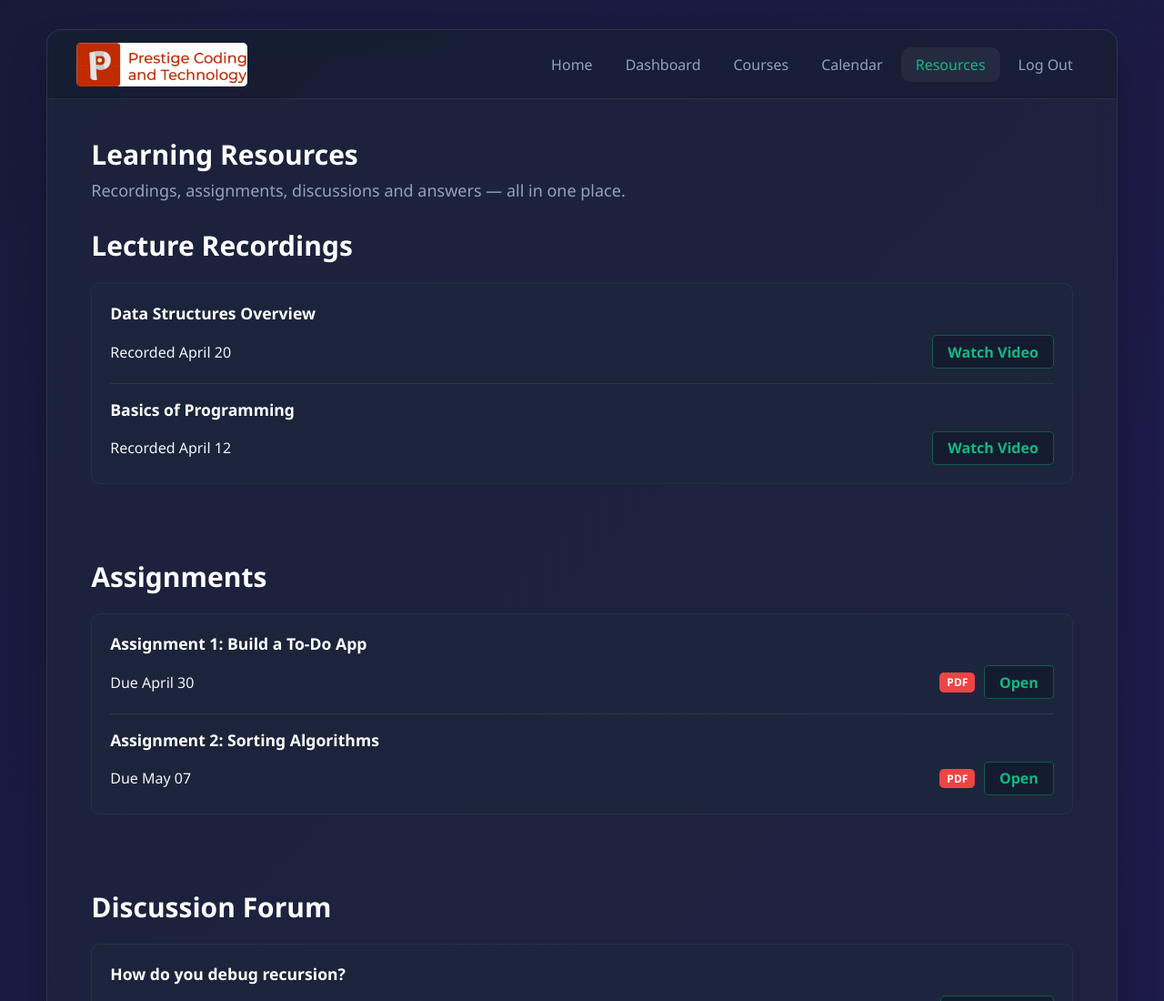
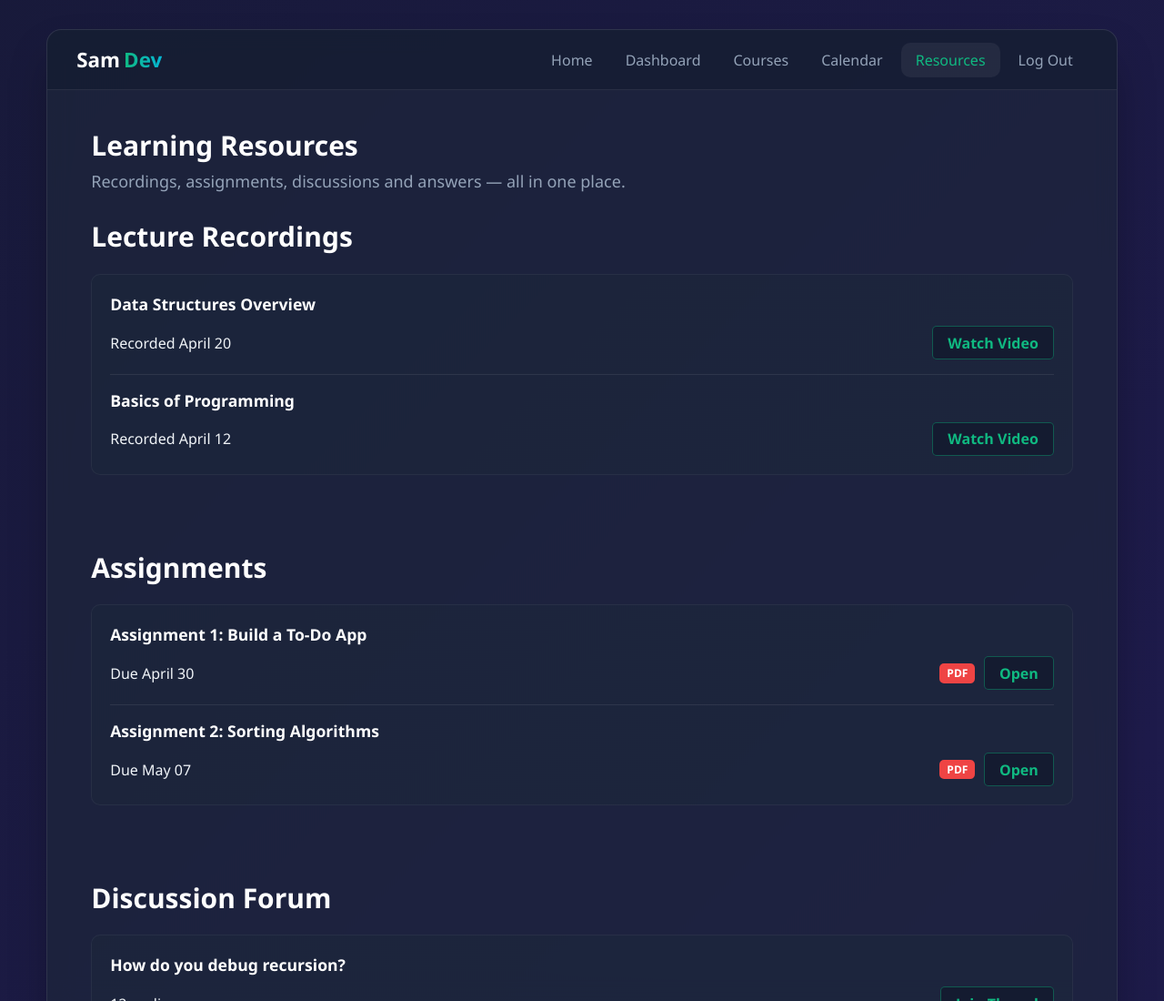
Before and after one commit to Vic-Tris/student-portal-2, a plain HTML site: page resources.html in a window 1280 px wide. Shown: the top 1100 px of the page at 91% size. Drawn offline with nearby package versions, Linux system fonts and the light colour scheme; sample sign-in values are in the browser's storage.

Commit message:
resource

```diff
--- a/resources.html
+++ b/resources.html
@@ -21,7 +21,7 @@
     <main>
         <header class="site-header row">
             <a href="portal.html" class="logo">
-                <img src="./images/prestige pic.jpg" alt="Prestige Coding Technology logo">
+               Sam <span>Dev</span>
             </a>
             <nav id="nav" class="site-nav">
                 <ul class="row">
```
